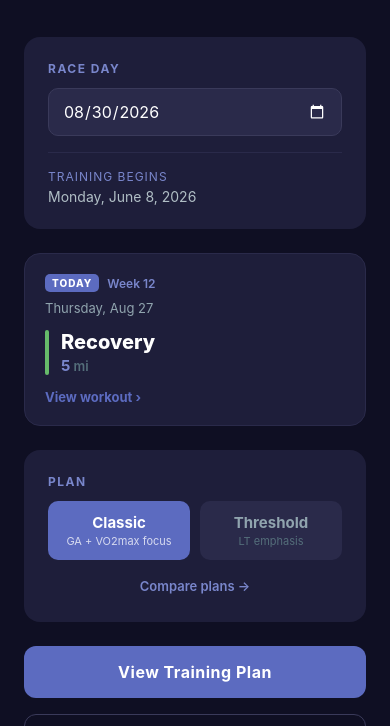
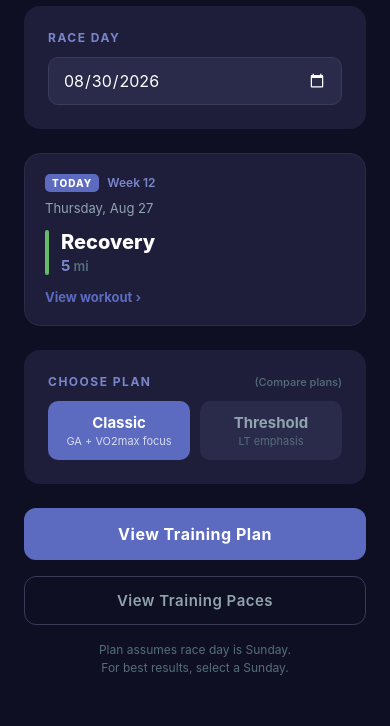
Before and after one commit to jlu-nyc/training-calendar, a React Native app drawn with its web renderer: screen /Home in a window 390 px wide. Shown: the part 118-844 px from the top of the page. Built offline with nearby package versions, Linux system fonts and the light colour scheme; some packages are replaced by stand-ins of ours.

Commit message:
Rebrand to Race Day and streamline home screen
Rename the app from Training Calendar to Race Day across app.json,
the PWA manifest, and home-screen title, with a new bright/energetic
runner icon (finish-line stripe, motion lines) replacing the old
dark/minimal one.

Also slims the home screen: drop the mileage/weeks subtitle, fold the
"training begins" info into the Today card (shown only before the
plan starts, replacing the workout view), and de-emphasize the Plan
card's compare-plans link. Compare Plans screen now shows total weeks
per plan and no longer hardcodes a shared week/mileage figure in the
footnote, since plans will start to vary in length and intensity.

```diff
--- a/app.json
+++ b/app.json
@@ -1,6 +1,6 @@
 {
   "expo": {
-    "name": "Training Calendar",
+    "name": "Race Day",
     "slug": "training-calendar",
     "version": "1.0.0",
     "orientation": "portrait",
--- a/scripts/inject-pwa.js
+++ b/scripts/inject-pwa.js
@@ -16,7 +16,7 @@ const TAGS = `    <link rel="manifest" href="/manifest.json" />
     <meta name="mobile-web-app-capable" content="yes" />
     <meta name="apple-mobile-web-app-capable" content="yes" />
     <meta name="apple-mobile-web-app-status-bar-style" content="black" />
-    <meta name="apple-mobile-web-app-title" content="Training" />
+    <meta name="apple-mobile-web-app-title" content="Race Day" />
     <link rel="apple-touch-icon" href="/apple-touch-icon.png" />
     <link rel="icon" type="image/png" href="/favicon.png" />
     <style>html, body { background-color: #0f0f23; }</style>
--- a/src/components/TodayCard.js
+++ b/src/components/TodayCard.js
@@ -9,6 +9,7 @@ import {
   getWeekStartDate,
   getDayLabel,
   formatDate,
+  formatFullDate,
 } from '../utils/dateUtils';
 
 // A glance card for the home screen: what's on today's schedule for the
@@ -26,19 +27,22 @@ export default function TodayCard({ raceDate, planKey, navigation }) {
     planStart.setHours(0, 0, 0, 0);
     const daysUntil = Math.round((planStart - today) / 86400000);
 
-    let message;
     if (daysUntil > 0) {
-      message =
-        daysUntil === 1
-          ? 'Training begins tomorrow.'
-          : `Training begins in ${daysUntil} days.`;
-    } else {
-      message = 'This training plan is complete. 🎉';
+      return (
+        <View style={[styles.card, styles.cardMuted]}>
+          <Text style={styles.todayLabel}>Training Begins</Text>
+          <Text style={styles.trainingBeginsDate}>{formatFullDate(planStart)}</Text>
+          <Text style={styles.mutedMessage}>
+            {daysUntil === 1 ? 'Tomorrow' : `In ${daysUntil} days`}
+          </Text>
+        </View>
+      );
     }
+
     return (
       <View style={[styles.card, styles.cardMuted]}>
         <Text style={styles.todayLabel}>Today</Text>
-        <Text style={styles.mutedMessage}>{message}</Text>
+        <Text style={styles.mutedMessage}>This training plan is complete. 🎉</Text>
       </View>
     );
   }
@@ -148,6 +152,12 @@ const styles = StyleSheet.create({
     fontSize: 15,
     color: '#b0bec5',
   },
+  trainingBeginsDate: {
+    fontSize: 20,
+    fontWeight: '800',
+    color: '#ffffff',
+    marginBottom: 6,
+  },
   dateText: {
     fontSize: 13,
     color: '#90a4ae',
--- a/src/data/plan.js
+++ b/src/data/plan.js
@@ -82,6 +82,7 @@ export function planStats(plan) {
   });
 
   return {
+    totalWeeks: plan.length,
     totalMiles: Math.round(totalMiles),
     peakWeek,
     longestRun,
--- a/src/screens/ComparePlansScreen.js
+++ b/src/screens/ComparePlansScreen.js
@@ -9,6 +9,7 @@ const PLAN_KEYS = Object.keys(PLANS);
 // each pulls one value from a plan's stats. `color` (optional) tints the leading
 // dot to tie a workout-type row to the app's color language.
 const METRICS = [
+  { label: 'Total weeks', get: (s) => s.totalWeeks },
   { label: 'Total miles', get: (s) => s.totalMiles },
   { label: 'Peak week', get: (s) => s.peakWeek.miles },
   { label: 'Longest run', get: (s) => s.longestRun },
@@ -108,7 +109,7 @@ export default function ComparePlansScreen({ route }) {
       </View>
 
       <Text style={styles.footnote}>
-        All plans are 12-week, ~70 mpw builds. Higher value in each row is highlighted.
+        Higher value in each row is highlighted.
       </Text>
     </ScrollView>
   );
--- a/src/screens/HomeScreen.js
+++ b/src/screens/HomeScreen.js
@@ -78,9 +78,6 @@ export default function HomeScreen({ navigation }) {
     storage.setPlanKey(key);
   };
 
-  const planStart = new Date(raceDate);
-  planStart.setDate(planStart.getDate() - 83);
-
   const openPicker = () => {
     setTempDate(raceDate);
     setShowPicker(true);
@@ -99,7 +96,6 @@ export default function HomeScreen({ navigation }) {
   return (
     <ScrollView contentContainerStyle={styles.container}>
       <Text style={styles.title}>RACE DAY</Text>
-      <Text style={styles.subtitle}>59 - 71ish mpw · 12 weeks</Text>
 
       <View style={styles.card}>
         <Text style={styles.cardLabel}>Race Day</Text>
@@ -152,17 +148,17 @@ export default function HomeScreen({ navigation }) {
             )}
           </>
         )}
-
-        <View style={styles.divider} />
-
-        <Text style={styles.infoLabel}>Training begins</Text>
-        <Text style={styles.infoValue}>{toLocalDateString(planStart)}</Text>
       </View>
 
-            <TodayCard raceDate={raceDate} planKey={planKey} navigation={navigation} />
+      <TodayCard raceDate={raceDate} planKey={planKey} navigation={navigation} />
 
       <View style={styles.card}>
-        <Text style={styles.cardLabel}>Plan</Text>
+        <View style={styles.planHeaderRow}>
+          <Text style={[styles.cardLabel, styles.planHeaderLabel]}>Choose Plan</Text>
+          <TouchableOpacity onPress={() => navigation.navigate('Compare', { planKey })}>
+            <Text style={styles.compareLinkText}>(Compare plans)</Text>
+          </TouchableOpacity>
+        </View>
         <View style={styles.planSelector}>
           {Object.values(PLANS).map((p) => {
             const active = planKey === p.key;
@@ -182,12 +178,6 @@ export default function HomeScreen({ navigation }) {
             );
           })}
         </View>
-        <TouchableOpacity
-          style={styles.compareLink}
-          onPress={() => navigation.navigate('Compare', { planKey })}
-        >
-          <Text style={styles.compareLinkText}>Compare plans →</Text>
-        </TouchableOpacity>
       </View>
 
       <TouchableOpacity
@@ -253,14 +243,7 @@ const styles = StyleSheet.create({
     color: '#ffffff',
     textAlign: 'center',
     lineHeight: 42,
-    marginBottom: 8,
-  },
-  subtitle: {
-    fontSize: 14,
-    color: '#7986cb',
-    letterSpacing: 1.5,
-    textTransform: 'uppercase',
-    marginBottom: 40,
+    marginBottom: 32,
   },
   card: {
     backgroundColor: '#1e1e3a',
@@ -287,22 +270,6 @@ const styles = StyleSheet.create({
     fontSize: 16,
     color: '#ffffff',
     textAlign: 'center',
-  },
-  divider: {
-    height: 1,
-    backgroundColor: '#2a2a4a',
-    marginVertical: 16,
-  },
-  infoLabel: {
-    fontSize: 12,
-    color: '#7986cb',
-    letterSpacing: 1,
-    textTransform: 'uppercase',
-    marginBottom: 4,
-  },
-  infoValue: {
-    fontSize: 14,
-    color: '#b0bec5',
   },
   button: {
     backgroundColor: '#5c6bc0',
@@ -350,6 +317,15 @@ const styles = StyleSheet.create({
     fontSize: 15,
     fontWeight: '700',
   },
+  planHeaderRow: {
+    flexDirection: 'row',
+    alignItems: 'baseline',
+    justifyContent: 'space-between',
+    marginBottom: 12,
+  },
+  planHeaderLabel: {
+    marginBottom: 0,
+  },
   planSelector: {
     flexDirection: 'row',
     gap: 10,
@@ -381,15 +357,10 @@ const styles = StyleSheet.create({
   planOptionSubActive: {
     color: 'rgba(255,255,255,0.75)',
   },
-  compareLink: {
-    marginTop: 14,
-    alignSelf: 'center',
-    paddingVertical: 4,
-  },
   compareLinkText: {
-    fontSize: 13,
-    color: '#7986cb',
-    fontWeight: '600',
+    fontSize: 11,
+    color: '#546e7a',
+    fontWeight: '500',
   },
   buttonSecondary: {
     borderRadius: 12,
```
Also changed, not shown: web/index.html (+1 -1 lines), assets/favicon.svg, assets/icon-source.svg, public/apple-touch-icon.png, public/favicon.png, public/icons/icon-192.png, public/icons/icon-512.png, public/manifest.json.
